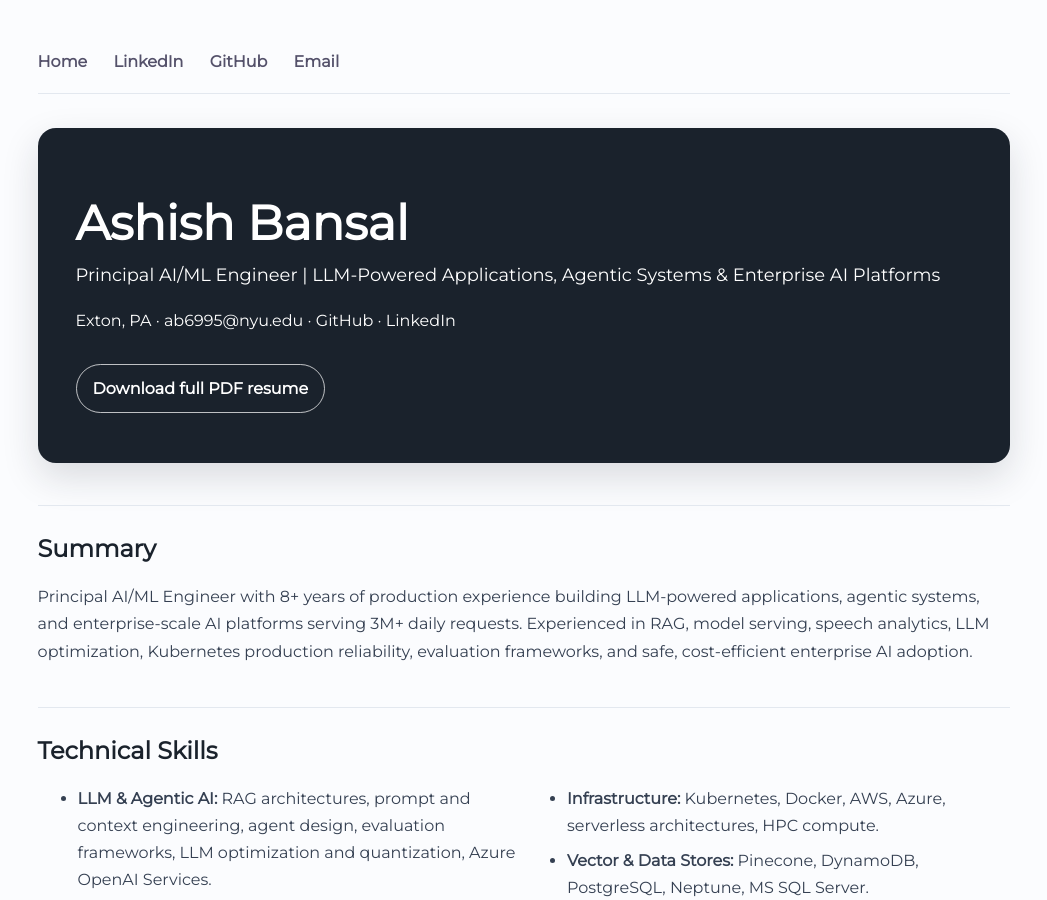
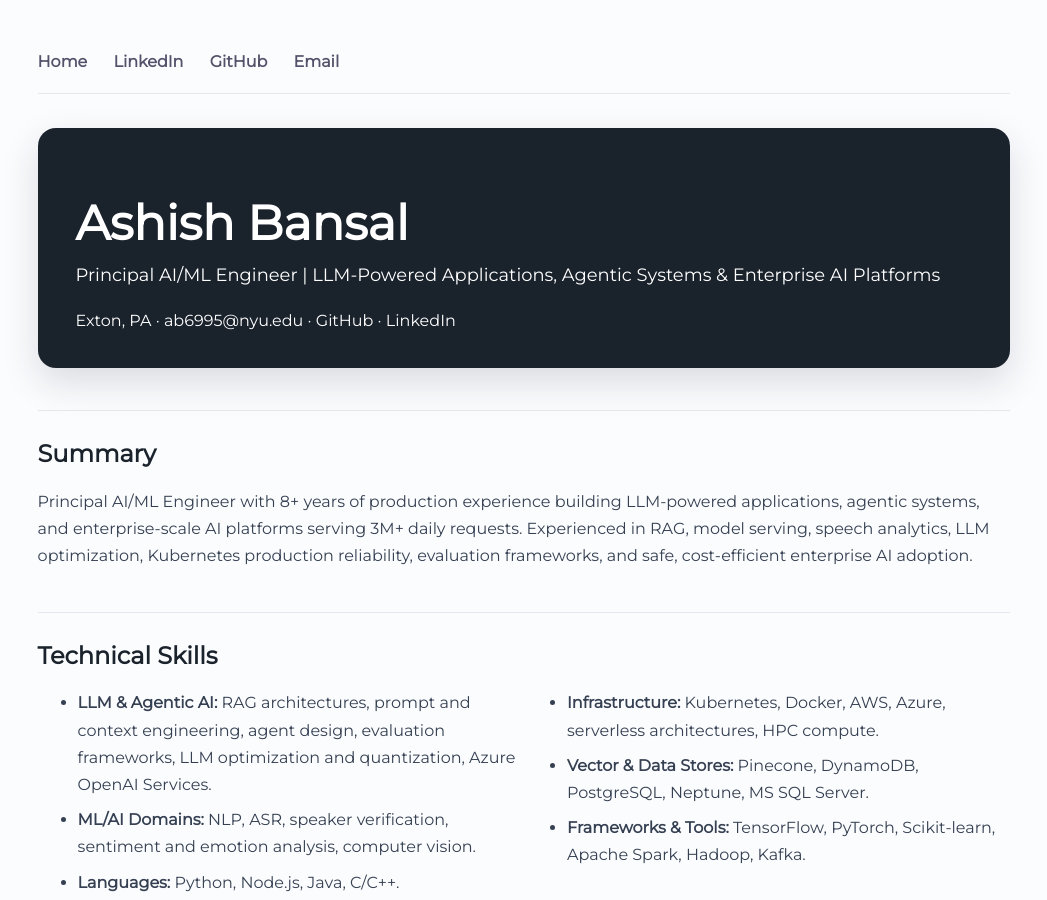
Before and after one commit to ab6995/ab6995.github.io, a Jekyll site: the page built from resume/index.html, in a window 1280 px wide and 900 px high. Shown: the whole window, without its empty margins (116-1163 px from the left). Built offline with Jekyll 4.4.1, drawn with Linux system fonts in a browser that asks for light colours.

Commit message:
Remove stale PDF download from web resume

```diff
--- a/resume/index.html
+++ b/resume/index.html
@@ -12,7 +12,6 @@ title: Ashish Bansal
     <a href="https://github.com/{{site.github_username}}" target="_blank" rel="noopener">GitHub</a> ·
     <a href="https://www.linkedin.com/in/{{site.linkedin_username}}" target="_blank" rel="noopener">LinkedIn</a>
   </p>
-  <p><a class="resume-download" href="/files/resume_ash.pdf">Download full PDF resume</a></p>
 </header>
 
 <section>
```
